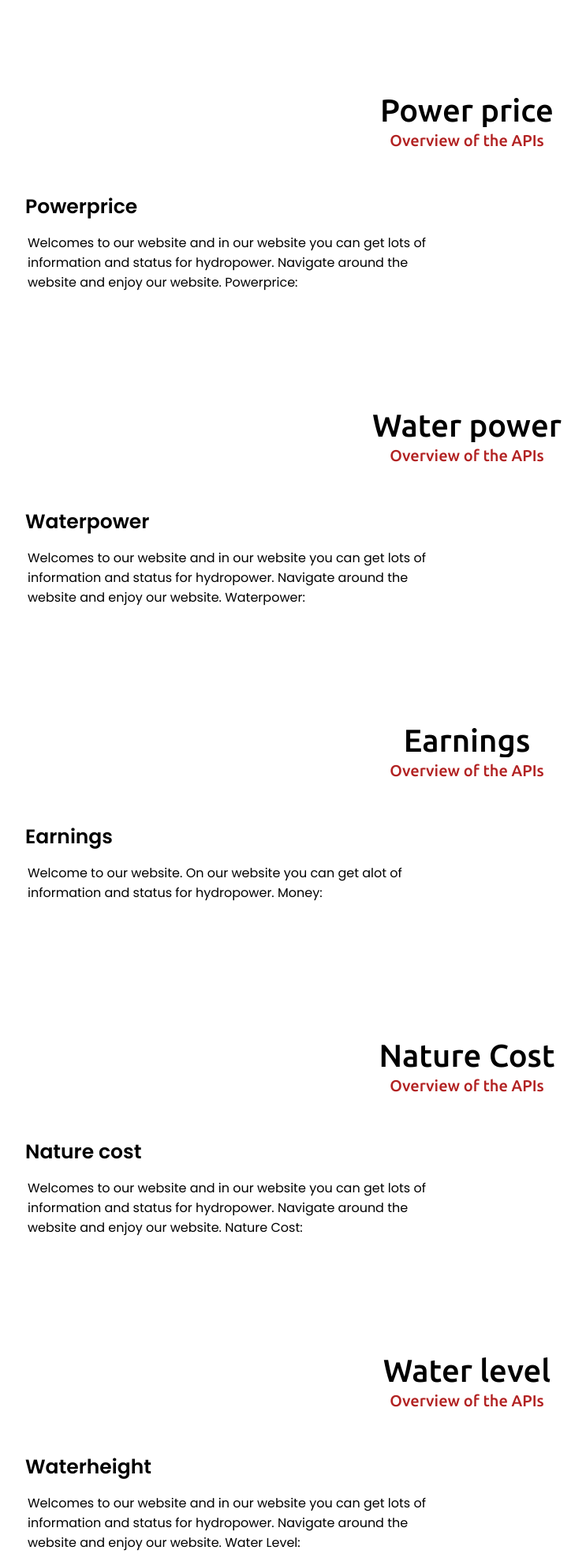
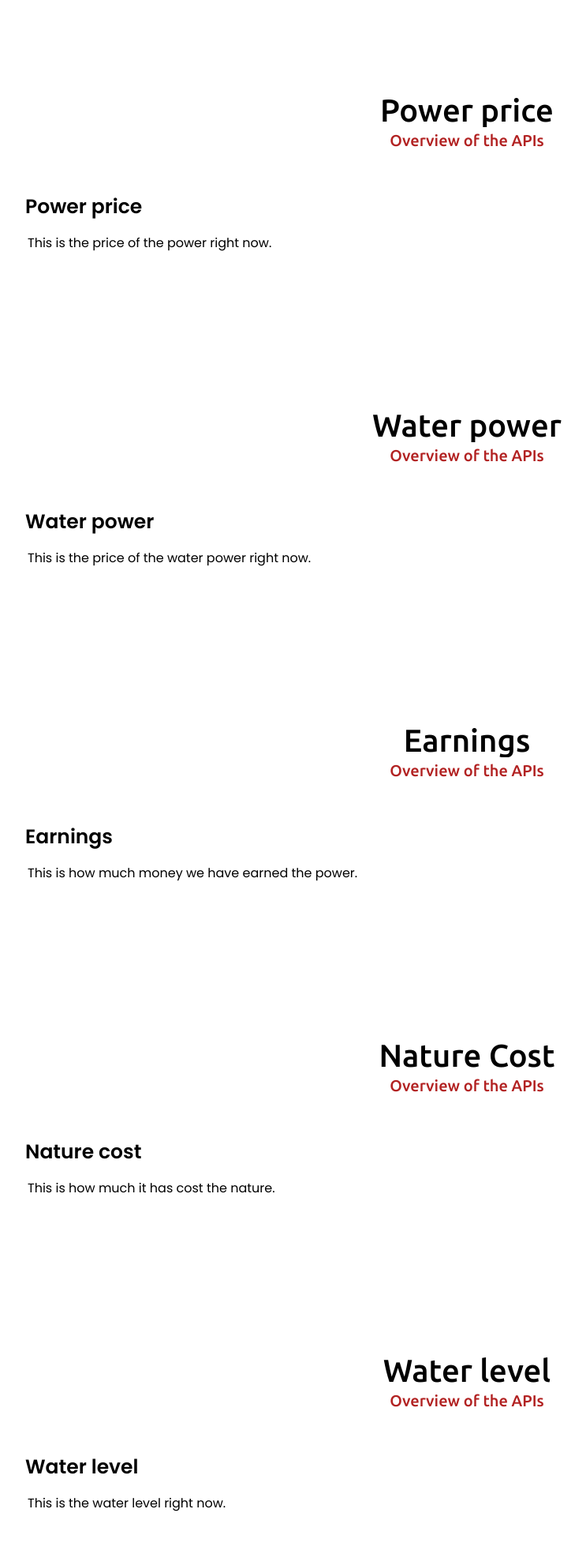
Before and after one commit to MarcusKildal/paven.as-bouve, a PHP site: page /main.php in a window 1280 px wide. Shown: the part 1569-3537 px from the top of the page at 79% size, without its empty margins (48-791 px from the left). Run offline with PHP 8.4, Linux system fonts and the light colour scheme; the visitor is signed in with stand-in values (Sample User, id 1); some libraries are stand-ins or nearby versions.

Commit message:
Fikset beskrivelsene igjen og satt mellomrom der det trengtes

```diff
--- a/PHP&CSS&JS-filer/main.php
+++ b/PHP&CSS&JS-filer/main.php
@@ -184,8 +184,8 @@ if(empty($_SESSION["id"])) {
     <div class="api-at">
 
       <div class="api-left">
-        <div class="api-text">Powerprice</div>
-        <p>Welcomes to our website and in our website you can get lots of information and status for hydropower. Navigate around the website and enjoy our website. Powerprice: </p>
+        <div class="api-text">Power price</div>
+        <p>This is the price of the power right now.</p>
       </div>
     </div>
   </div>
@@ -205,8 +205,8 @@ if(empty($_SESSION["id"])) {
     <div class="api-at">
 
       <div class="api-left">
-        <div class="api-text">Waterpower</div>
-        <p>Welcomes to our website and in our website you can get lots of information and status for hydropower. Navigate around the website and enjoy our website. Waterpower: </p>
+        <div class="api-text">Water power</div>
+        <p>This is the price of the water power right now.</p>
       </div>
 
     </div>
@@ -231,7 +231,7 @@ if(empty($_SESSION["id"])) {
 
       <div class="api-left">
         <div class="api-text">Earnings</div>
-        <p>Welcome to our website. On our website you can get alot of information and status for hydropower. Money: </p>
+        <p>This is how much money we have earned the power.</p>
       </div>
 
     </div>
@@ -255,7 +255,7 @@ if(empty($_SESSION["id"])) {
 
       <div class="api-left">
         <div class="api-text">Nature cost</div>
-        <p>Welcomes to our website and in our website you can get lots of information and status for hydropower. Navigate around the website and enjoy our website. Nature Cost: </p>
+        <p>This is how much it has cost the nature.</p>
       </div>
 
     </div>
@@ -279,8 +279,8 @@ if(empty($_SESSION["id"])) {
     <div class="api-at">
 
       <div class="api-left">
-        <div class="api-text">Waterheight</div>
-        <p>Welcomes to our website and in our website you can get lots of information and status for hydropower. Navigate around the website and enjoy our website. Water Level: </p>
+        <div class="api-text">Water level</div>
+        <p>This is the water level right now.</p>
       </div>
 
     </div>
```
